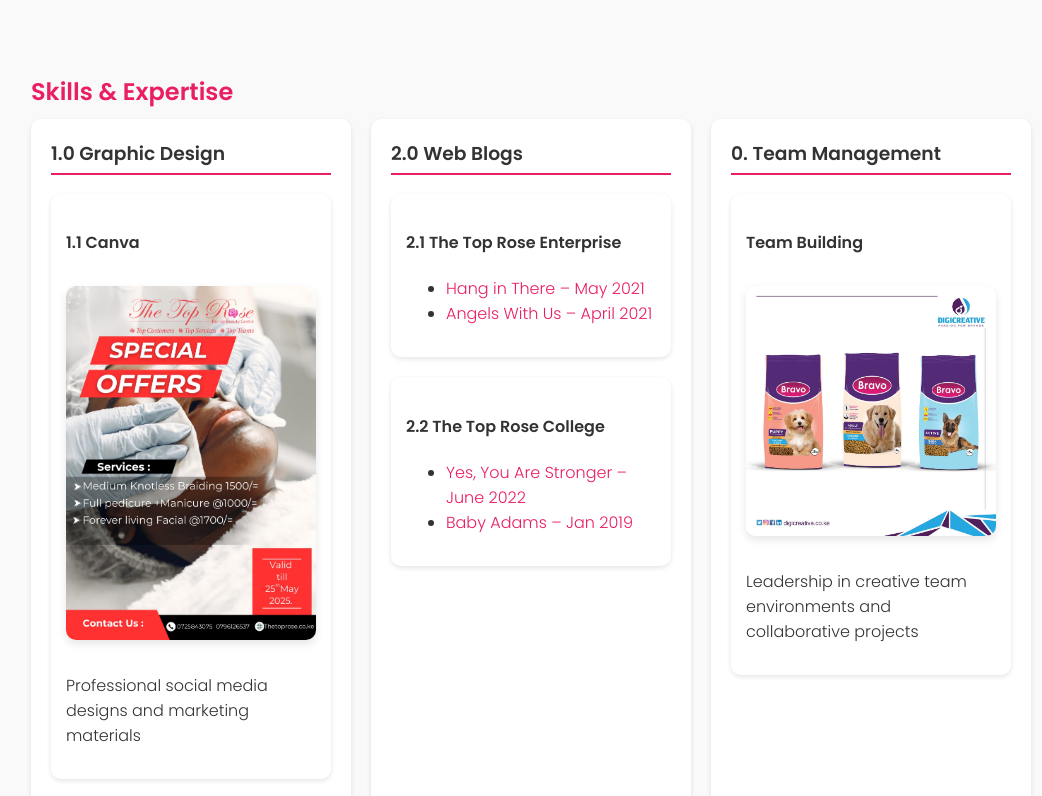
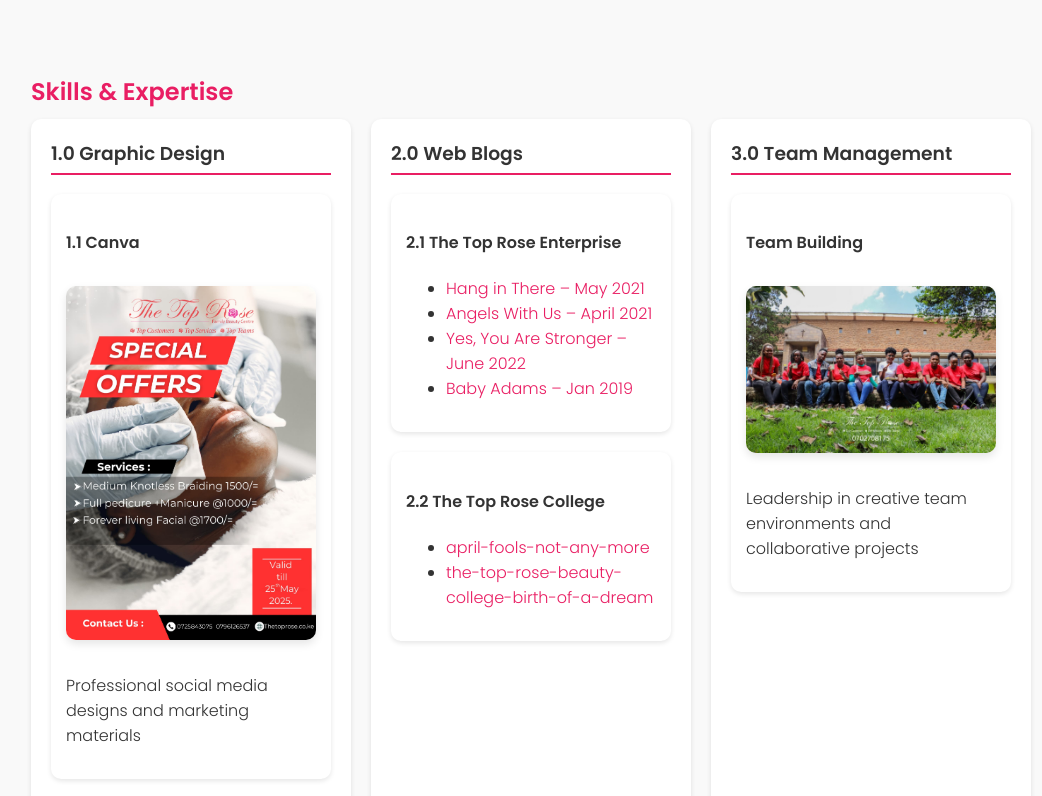
Before and after one commit to Mianomax03/fred-karithi, a plain HTML site: page index.html in a window 1280 px wide. Shown: the part 520-1316 px from the top of the page, without its empty margins (109-1151 px from the left). Drawn offline with Linux system fonts and the light colour scheme.

Commit message:
Fix filenames for GitHub Pages

```diff
--- a/index.html
+++ b/index.html
@@ -158,22 +158,24 @@
           <ul>
             <li><a href="https://thetoprose.co.ke/blog/2021/05/24/hang-in-there/" target="_blank">Hang in There – May 2021</a></li>
             <li><a href="https://thetoprose.co.ke/blog/2021/04/14/angels-with-us/" target="_blank">Angels With Us – April 2021</a></li>
+            <li><a href="https://thetoprose.co.ke/blog/2022/06/30/yes-you-are-stronger-than-you-think/" target="_blank">Yes, You Are Stronger – June 2022</a></li>
+            <li><a href="https://thetoprose.co.ke/blog/2019/01/28/baby-adams/" target="_blank">Baby Adams – Jan 2019</a></li>
           </ul>
         </div>
         <div class="portfolio-item">
           <h4>2.2 The Top Rose College</h4>
           <ul>
-            <li><a href="https://thetoprose.co.ke/blog/2022/06/30/yes-you-are-stronger-than-you-think/" target="_blank">Yes, You Are Stronger – June 2022</a></li>
-            <li><a href="https://thetoprose.co.ke/blog/2019/01/28/baby-adams/" target="_blank">Baby Adams – Jan 2019</a></li>
+            <li><a href="https://www.thetoprosebeautycollege.co.ke/april-fools-not-any-more/" target="_blank">april-fools-not-any-more</a></li>
+            <li><a href="https://www.thetoprosebeautycollege.co.ke/the-top-rose-beauty-college-birth-of-a-dream/" target="_blank">the-top-rose-beauty-college-birth-of-a-dream</a></li>
           </ul>
         </div>
       </div>
 
       <div class="skill-category">
-        <h3>0. Team Management</h3>
+        <h3>3.0 Team Management</h3>
         <div class="portfolio-item">
           <h4>Team Building</h4>
-          <img src="photo4.jpg" class="portfolio-img" alt="Team Building Activity" />
+          <img src="photo1.jpg" class="portfolio-img" alt="Team Building Activity" />
           <p>Leadership in creative team environments and collaborative projects</p>
         </div>
       </div>
@@ -240,8 +242,8 @@
 
   <section>
     <h2>Contact</h2>
-    <p>Email: <a href="fredrickkarithi01@gmail.com">info@thetoprose.co.ke</a></p>
-    <p>Phone: 0725843075 / 0796126537</p>
+    <p>Email: <a href="fredrickkarithi01@gmail.com">fredrickkarithi01@gmail.com</a></p>
+    <p>Phone: 0706364860</p>
 
   </section>
 
```
